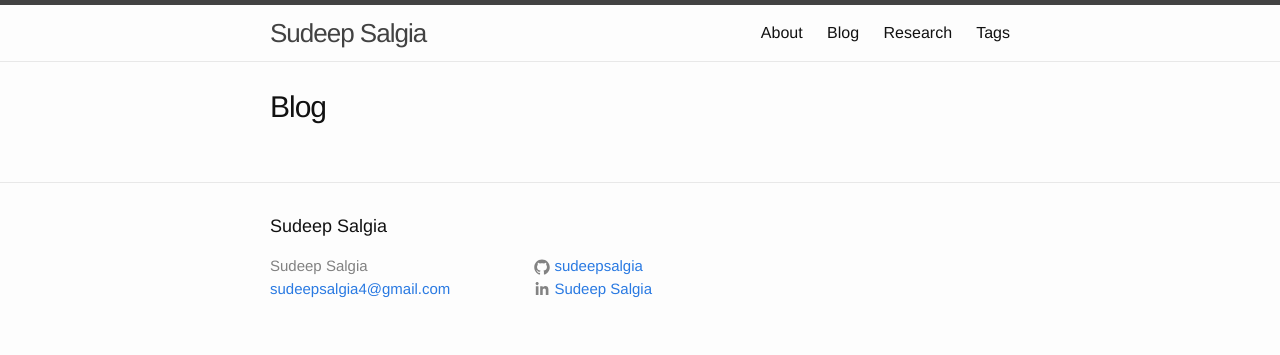
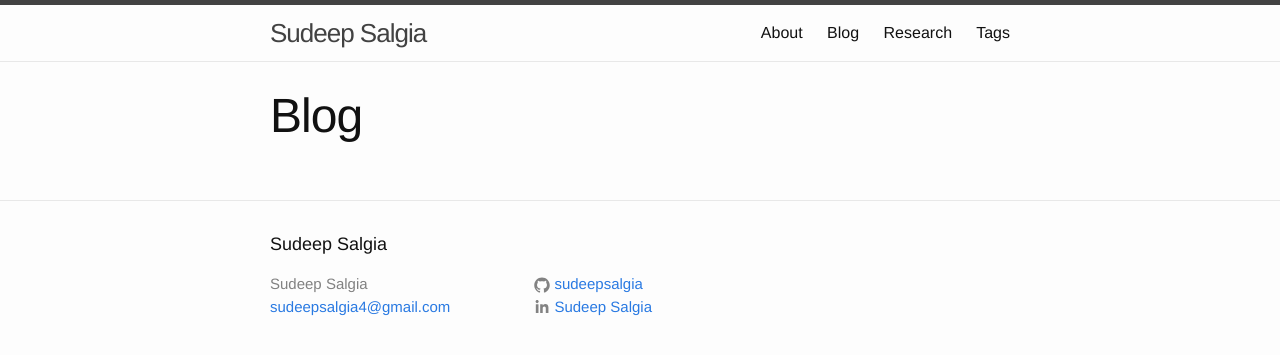
Before and after one commit to sudeepsalgia/sudeepsalgia.github.io, a Jekyll site: the page built from archive.html, in a window 1280 px wide. Shown: the top 355 px of the page. Built offline with Jekyll 4.4.1, drawn with Linux system fonts in a browser that asks for light colours.

```diff
--- a/_sass/_layout.scss
+++ b/_sass/_layout.scss
@@ -204,7 +204,7 @@
 }
 
 .post-title {
-    font-size: 30px;
+    font-size: 48px;
     letter-spacing: -1px;
     line-height: 1;
 
```
